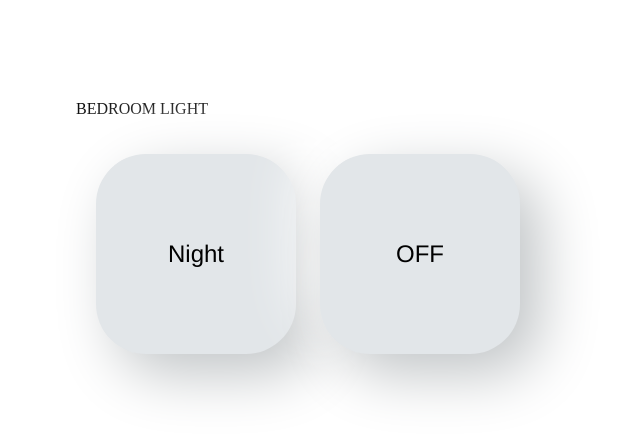
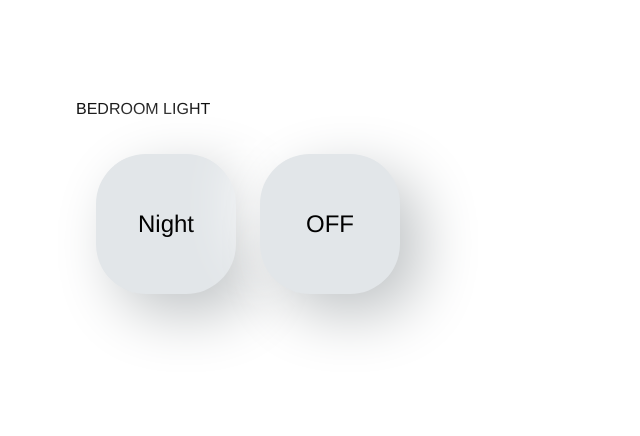
Before and after one commit to tee5/public-remocon, a plain HTML site: page index.html in a window 1280 px wide. Shown: the whole page, without its empty margins (329-969 px from the left). Drawn offline with Linux system fonts and the light colour scheme.

Commit message:
adjust style

```diff
--- a/index.html
+++ b/index.html
@@ -2,7 +2,7 @@
 <html lang="ja">
 <head>
     <meta charset="UTF-8">
-    <meta name="viewport" content="width=480, initial-scale=1.0">
+    <meta name="viewport" content="width=device-width,initial-scale=1.0,minimum-scale=1.0,maximum-scale=1.0,user-scalable=no">
     <link rel="stylesheet" href="style.css">
     <script src="main.js"></script>
     <title>Public Remocon T5</title>
--- a/style.css
+++ b/style.css
@@ -12,10 +12,15 @@ div.content {
     width: 480px;
     margin: 100px auto;
 }
+
+p {
+    font-family: "Helvetica Neue", Arial, "Hiragino Kaku Gothic ProN", "Hiragino Sans", Meiryo, sans-serif;
+}
+
 button {
     border: 0;
-    width: 200px;
-    height: 200px;
+    width: 140px;
+    height: 140px;
     font-family: "Helvetica Neue", Arial, "Hiragino Kaku Gothic ProN", "Hiragino Sans", Meiryo, sans-serif;
     font-weight: lighter;
     font-size: 24px;
@@ -26,7 +31,9 @@ button {
     margin: 20px 0 0 20px;
 }
 
-button:active {
+button:active,
+button:focus,
+button:hover {
     border-radius: 50px;
     background: #e2e6e9;
     box-shadow: inset 20px 20px 60px #c0c4c6,
```
